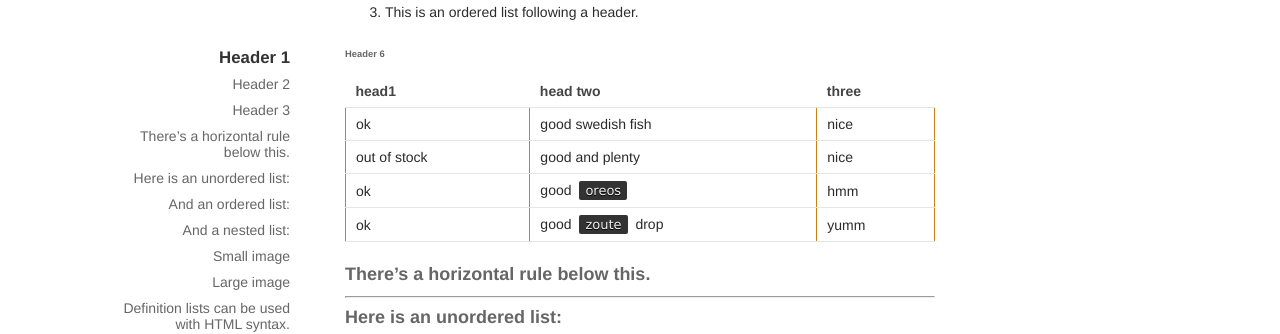
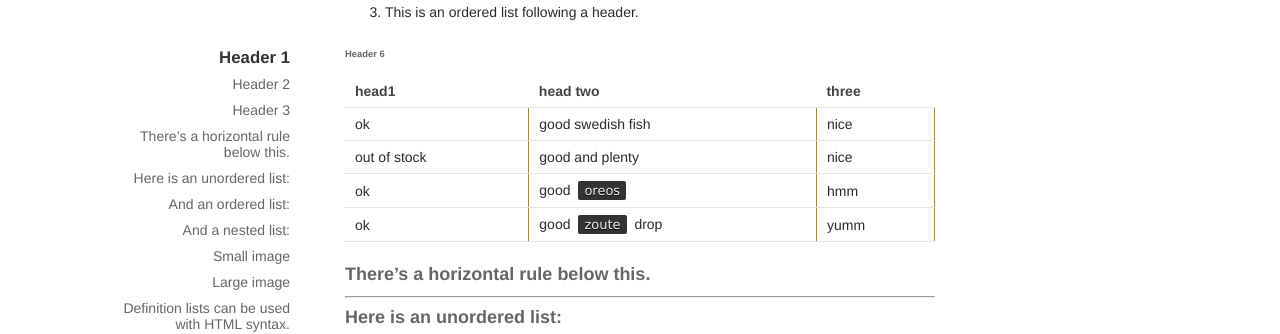
Before and after one commit to RVR06/jekyll-theme-corp, a Jekyll site: the page built from index.md, in a window 1280 px wide and 1400 px high, scrolled down 961 px. Shown: the part 175-509 px from the top of the window. Built offline with Jekyll 4.4.1, drawn with Linux system fonts in a browser that asks for light colours.

```diff
--- a/_sass/jekyll-theme-corp.scss
+++ b/_sass/jekyll-theme-corp.scss
@@ -130,10 +130,6 @@
   padding: 5px 10px;
   border-bottom: 1px solid #e5e5e5;
   border-right: 1px solid #c98211;
-
-  &:first-child {
-    border-left: 1px solid #c98211;
-  }
 }
 
 dt {
```
Also changed, not shown: README.md.
